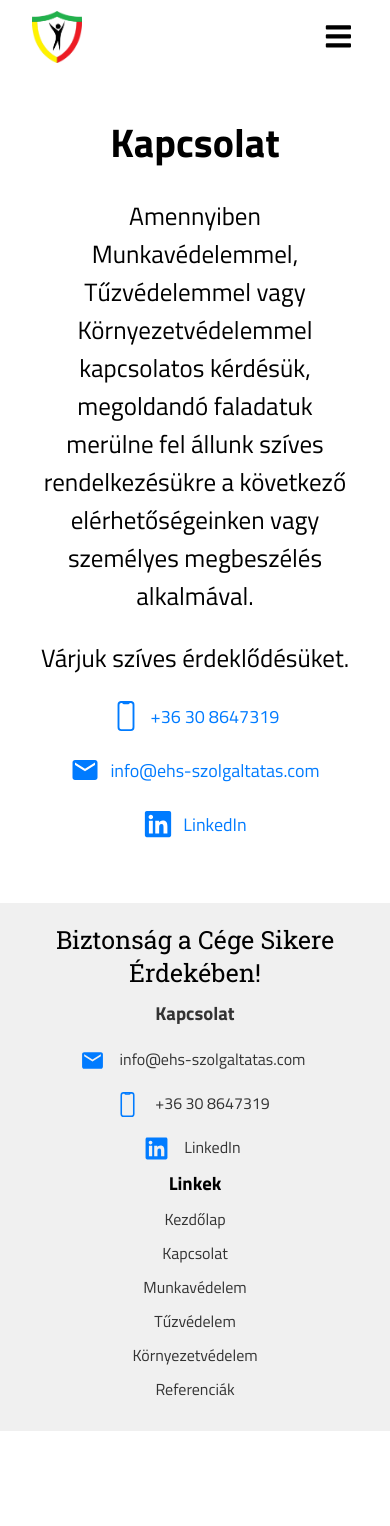
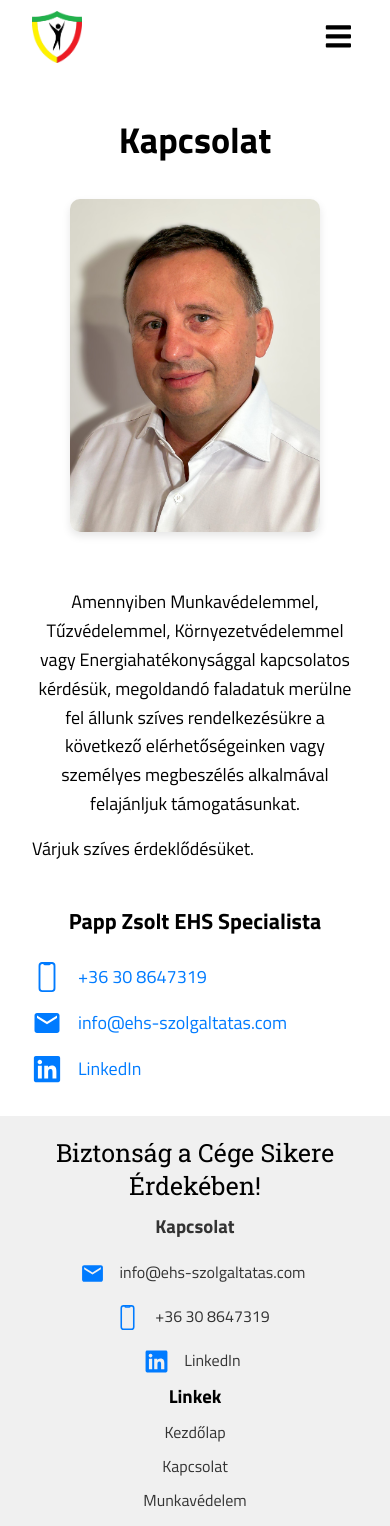
Before and after one commit to pappdanie1/SafetyResponsive, a React (Vite) app: page /kapcsolat in a window 390 px wide. Shown: the top 1526 px of the page. Before the commit the page ends 1431 px from the top, so only its background shows below. Built offline with nearby package versions, Linux system fonts and the light colour scheme.

Commit message:
ENH: new page for environmental protection

```diff
--- a/src/App.jsx
+++ b/src/App.jsx
@@ -39,6 +39,7 @@ import Hulladekkezeles from './pages/Hulladekkezeles'
 import Bevallas from './pages/Bevallas'
 import EPRBevallas from './pages/EPRBevallas'
 import ScrollToTop from  './components/ScrollToTop';
+import Energiahatekonysag from './pages/Energiahatekonysag'
 
 function App() {
     return (
@@ -82,6 +83,7 @@ function App() {
                     <Route path='/hulladekkezeles' element={<Hulladekkezeles />} />
                     <Route path='/kornyezetvedelmi-termekdij-bevallas' element={<Bevallas />} />
                     <Route path='/epr-gyartoi-termekfelelossegi-dij-bevallas' element={<EPRBevallas />} />
+                    <Route path='/energiahatekonysag' element={<Energiahatekonysag />} />
                 </Routes>
                 <Footer />
             </BrowserRouter>
--- a/src/components/About.jsx
+++ b/src/components/About.jsx
@@ -7,7 +7,7 @@ const About = () => {
             <h2 className="about-section__title">Rólunk</h2>
             <p className="about-section__text">
                 Az <strong>EHS szolgáltatást</strong> nyújtó cégünk egy dinamikusan fejlődő vállalkozás, amely <strong>Munkavédelem,
-                Tűzvédelem és a Környezetvédelem</strong> területén nyújt szaktanácsadást, valamint szolgáltatást.<br></br>
+                Tűzvédelem, Környezetvédelem</strong> és az <strong>Energiahatékonyság</strong> területén nyújt szaktanácsadást, valamint szolgáltatást.<br></br>
                 Célunk, hogy <strong>Biztonságos és Környezettudatos</strong> tevékenységgel támogassuk a <strong>Cégek hosszútávú
                 Sikerét</strong>.<br></br>
                 30 éves szakmai tapasztalattal és felsőfokú felkészültséggel rendelkezünk, amely szilárd alapot teremt a jogi szabályozásoknak való maradéktalan megfelelés biztosításához.<br></br>
--- a/src/components/Contact.jsx
+++ b/src/components/Contact.jsx
@@ -5,22 +5,29 @@ import { MdEmail } from "react-icons/md";
 import { FaLinkedin } from "react-icons/fa6";
 
 const Contact = () => {
-
   return (
     <div className="center-section-main">
       <div className="main-contact-section">
         <h2>Kapcsolat</h2>
-            <div className="main-contact-info">
+        <div className="contact-content-container">
+          <div className="contact-text-container">
             <div className="main-name">
               <p>
-                  Amennyiben Munkavédelemmel, Tűzvédelemmel vagy Környezetvédelemmel
+                Amennyiben Munkavédelemmel, Tűzvédelemmel vagy Környezetvédelemmel vagy Energiahatékonysággal
                 kapcsolatos kérdésük, megoldandó feladatuk merülne fel állunk
                 szíves rendelkezésükre a következő elérhetőségeinken vagy
-                  személyes megbeszélés alkalmával.<br></br> Várjuk szíves érdeklődésüket.
+                személyes megbeszélés alkalmával felajánljuk támogatásunkat.<br></br> Várjuk szíves érdeklődésüket.
               </p>
             </div>
+            <div className="main-name-title">
+              <p className="main-name-title">Papp Zsolt EHS Specialista</p>
             </div>
-            <div className="main-contact-info-b" >
+          </div>
+          <div className="selfimg">
+            <img src="/src/assets/pappzsolt.jpg" alt="Papp Zsolt" className="selfie-image" />
+          </div>
+        </div>
+        <div className="main-contact-info-b">
           <div className="main-phone">
             <IoPhonePortraitOutline className="main-icon" />
             <a href="tel:+36308647319">+36 30 8647319</a>
@@ -39,4 +46,4 @@ const Contact = () => {
   );
 }
 
-export default Contact
+export default Contact;
--- a/src/css/ContactUs.css
+++ b/src/css/ContactUs.css
@@ -2,80 +2,132 @@
     display: flex;
     justify-content: center;
     align-items: center;
-    height: 100%;
+    min-height: 100%;
     padding: 2rem;
     background-color: #ffffff;
 }
 
 .contact-us-section {
     width: 100%;
-    max-width: 800px;
+    max-width: 1200px;
+}
+
+.contact-us-section h1 {
+    margin-bottom: 2rem;
+    font-size: 45px;
     text-align: center;
 }
 
-.contact-us-section h1 {
-    margin-bottom: 1.5rem;
-    font-size: 45px;
+.contact-content-wrapper {
+    display: flex;
+    flex-wrap: wrap;
+    justify-content: center;
+    align-items: flex-start;
+    gap: 3rem;
+}
+
+.contact-text-content {
+    flex: 1;
+    min-width: 300px;
+    max-width: 700px;
+}
+
+.contact-image-wrapper {
+    flex: 0 0 300px;
+    display: flex;
+    justify-content: center;
+}
+
+.contact-selfie {
+    width: 100%;
+    max-width: 300px;
+    height: auto;
+    border-radius: 10px;
+    box-shadow: 0 4px 8px rgba(0, 0, 0, 0.1);
+    object-fit: cover;
+    aspect-ratio: 3/4;
 }
 
 .contact-us-item p {
-    font-size: 25px;
+    font-size: 20px;
+    line-height: 1.6;
+    margin-bottom: 1rem;
+    text-align: left;
 }
 
-.contact-us-subsection {
-    margin-bottom: 2rem;
+.contact-person-title {
+    margin: 1.5rem 0;
 }
 
-.contact-us-info {
+.contact-person-title p {
+    font-size: 22px;
+    font-weight: bold;
+    text-align: left;
+}
+
+.contact-info-items {
     display: flex;
     flex-direction: column;
-    gap: 1.5rem;
+    gap: 1rem;
 }
 
 .contact-us-item {
     display: flex;
     align-items: center;
-    justify-content: center;
-    text-align: center;
+    gap: 1rem;
 }
 
 .contact-us-icon {
-    font-size: 50px;
+    font-size: 30px;
     color: #007bff;
-    margin-right: 10px;
+    flex-shrink: 0;
 }
 
-.contact-us-label-us {
-    font-size: 20px;
-    font-weight: bold;
-    margin-right: 5px;
-}
-
-.contact-us-info a {
+.contact-us-item a {
     color: #007bff;
     text-decoration: none;
     transition: color 0.2s ease-in-out;
     font-size: 20px;
 }
 
-.contact-us-info a:hover {
+.contact-us-item a:hover {
     color: #0056b3;
 }
 
-@media (max-width: 425px) {
-    .contact-us-section h1 {
-        font-size: 40px;
+@media (max-width: 768px) {
+    .contact-content-wrapper {
+        flex-direction: column-reverse;
+        align-items: center;
+        gap: 2rem;
     }
 
-    .contact-us-icon {
-        font-size: 30px;
+    .contact-image-wrapper {
+        margin-bottom: 1.5rem;
     }
 
-    .contact-us-label-us {
+    .contact-us-item p {
+        text-align: center;
+    }
+
+    .contact-person-title p {
+        text-align: center;
+    }
+}
+
+@media (max-width: 480px) {
+    .contact-us-section h1 {
+        font-size: 36px;
+    }
+
+    .contact-us-item p {
         font-size: 18px;
     }
 
-    .contact-us-info a {
+    .contact-us-item a {
         font-size: 18px;
     }
+
+    .contact-selfie {
+        max-width: 250px;
+    }
 }
--- a/src/pages/ContactUs.jsx
+++ b/src/pages/ContactUs.jsx
@@ -3,32 +3,41 @@ import { IoPhonePortraitOutline } from "react-icons/io5";
 import { MdEmail } from "react-icons/md";
 import { FaLinkedin } from "react-icons/fa6";
 import '../css/ContactUs.css';
+import selfieImage from '../assets/pappzsolt.jpg';
 
 const ContactUs = () => {
     return (
         <div className="contact-us-container">
             <section className="contact-us-section">
                 <h1>Kapcsolat</h1>
-                <div className="contact-us-subsection">
-                    <div className="contact-us-info">
+                <div className="contact-content-wrapper">
+                    <div className="contact-text-content">
                         <div className="contact-us-item">
-                            <p>Amennyiben Munkavédelemmel, Tűzvédelemmel vagy Környezetvédelemmel kapcsolatos kérdésük, megoldandó faladatuk merülne fel állunk szíves rendelkezésükre a következő elérhetőségeinken vagy személyes megbeszélés alkalmával.</p>
+                            <p>Amennyiben Munkavédelemmel, Tűzvédelemmel, Környezetvédelemmel vagy Energiahatékonysággal kapcsolatos kérdésük, megoldandó faladatuk merülne fel állunk szíves rendelkezésükre a következő elérhetőségeinken vagy személyes megbeszélés alkalmával felajánljuk támogatásunkat.</p>
                         </div>
                         <div className="contact-us-item">
                             <p>Várjuk szíves érdeklődésüket.</p>
                         </div>
+                        <div className="contact-person-title">
+                            <p>Papp Zsolt EHS Specialista</p>
+                        </div>
+                        <div className="contact-info-items">
                             <div className="contact-us-item">
                                 <IoPhonePortraitOutline className="contact-us-icon" />
-                            <a className="contact-us-info" href="tel:+36308647319">+36 30 8647319</a>
+                                <a href="tel:+36308647319">+36 30 8647319</a>
                             </div>
                             <div className="contact-us-item">
                                 <MdEmail className="contact-us-icon" />
-                            <a className="contact-us-info" href="mailto:info@ehs-szolgaltatas.com">info@ehs-szolgaltatas.com</a>
+                                <a href="mailto:info@ehs-szolgaltatas.com">info@ehs-szolgaltatas.com</a>
                             </div>
                             <div className="contact-us-item">
-                            <FaLinkedin  className="contact-us-icon" />
-                            <a className="contact-us-info" href="https://www.linkedin.com/in/zsolt-papp-8270582b4/">LinkedIn</a>
+                                <FaLinkedin className="contact-us-icon" />
+                                <a href="https://www.linkedin.com/in/zsolt-papp-8270582b4/">LinkedIn</a>
                             </div>
+                        </div>
+                    </div>
+                    <div className="contact-image-wrapper">
+                        <img src={selfieImage} alt="Papp Zsolt" className="contact-selfie" />
                     </div>
                 </div>
             </section>
--- /dev/null
+++ b/src/pages/Energiahatekonysag.jsx
@@ -0,0 +1,93 @@
+import React from "react";
+import { IoCheckmarkCircle } from "react-icons/io5";
+
+
+const Energiahatekonysag = () => {
+
+    return (
+        <div className="container">
+            <section className="section">
+                <div className="subsection">
+                    <div className="content-wrapper">
+                        <div className="image-container">
+                            <img
+                                src="/src/assets/energiahatekonysag.jpg"
+                                alt="Energiahatekonysag"
+                                className="image"
+                            />
+                        </div>
+                        <div className="text-container">
+                            <h2>Energiahatékonyság</h2>
+                            <p className="subsection-content">
+                                Az energiahatékonyság hozzájárul ahhoz, hogy kevesebb energiát használunk ugyanazon feladat
+                                elvégzésére, ezáltal csökkentve a pazarlást és a környezeti terhelést. Ez elérhető például modern,
+                                alacsony fogyasztású gépek, LED világítás vagy hőszigetelés alkalmazásával. Az energiahatékonyság
+                                nemcsak az energiaköltségeket csökkenti, hanem hozzájárul a fenntarthatóbb jövőhöz is.
+                            </p>
+                            <h2 className="subsection-content">
+                                Energetikai Szakreferensi tevékenységük során a következőket biztosítjuk:
+                            </h2>
+                            <ul className="custom-list">
+                                <li><strong>2015. évi LVII. törvény alapján az alábbi tevékenységek elvégzése:</strong></li>
+                                <li>
+                                    <IoCheckmarkCircle className="check-icon" />
+                                    Figyelemmel kísérése a Megbízó energiafelhasználásának változásainak, valamint az energiahatékonysági intézkedések megvalósításának.
+                                </li>
+                                <li>
+                                    <IoCheckmarkCircle className="check-icon" />
+                                    A berendezések, technológiai folyamatok vonatkozásában az energetikai folyamatok, megtakarítások nyomon követése érdekében alkalmazott almérők mérési adatainak nyilvántartása és azoknak a jelentésben való feltüntetése.
+                                </li>
+                                <li>
+                                    <IoCheckmarkCircle className="check-icon" />
+                                    A tevékenységéről a törvény végrehajtására kiadott kormányrendeletben meghatározott tartalmú és rendszerességű jelentés adása a Megbízó számára.
+                                </li>
+                                <li>
+                                    <IoCheckmarkCircle className="check-icon" />
+                                    Közreműködés a törvény 22/C. §-a szerinti jelentés elkészítésében.
+                                </li>
+                                <li>
+                                    <IoCheckmarkCircle className="check-icon" />
+                                    Részvétel a gazdálkodó szervezet alkalmazottai energiahatékonysági szemléletének kialakításában.
+                                </li>
+                            </ul>
+
+                            <ul className="custom-list">
+                                <li><strong>A 122/2015. (V. 26.) Korm. rendelet alapján:</strong></li>
+                                <li>
+                                    <IoCheckmarkCircle className="check-icon" />
+                                    Szakmai megfigyelőként és tanácsadóként részvétel a rendszeres energetikai auditálás lefolytatásában, valamint az EN ISO 50001 szabvány szerinti energiagazdálkodási rendszer kialakításában és működésének figyelemmel kísérésében.
+                                </li>
+                                <li>
+                                    <IoCheckmarkCircle className="check-icon" />
+                                    Javaslatok megfogalmazása energiahatékony üzemeltetési megoldásokkal, energiahatékonysági fejlesztési lehetőségekkel kapcsolatban.
+                                </li>
+                                <li>
+                                    <IoCheckmarkCircle className="check-icon" />
+                                    Gondoskodás a végrehajtott energiahatékonysági fejlesztések, alkalmazott üzemeltetési megoldások által elért energiamegtakarítási eredmények kimutatásáról.
+                                </li>
+                                <li>
+                                    <IoCheckmarkCircle className="check-icon" />
+                                    A Megbízó számára havi jelentés készítése a tevékenységről, a Megbízó tárgyhavi energiafogyasztásának mértékéről és annak értékeléséről a korábbi fogyasztási adatok, beruházások, fejlesztések, valamint egyéb körülmények tükrében.
+                                </li>
+                                <li>
+                                    <IoCheckmarkCircle className="check-icon" />
+                                    Összefoglaló éves jelentést készítése a Megbízó számára készített havi jelentések alapján a havi jelentésekkel érintett évet követő év május 15-ig a végrehajtott energiahatékonysági fejlesztések, alkalmazott üzemeltetési megoldások által elért energiamegtakarítási eredményekről, amelyet a Megbízó május 31-ig honlapján közzétesz.
+                                </li>
+                                <li>
+                                    <IoCheckmarkCircle className="check-icon" />
+                                    Ellátása az energia beszerzéssel, energiabiztonsággal, energiahatékonysággal kapcsolatos, hatáskörébe utalt feladatoknak.
+                                </li>
+                                <li>
+                                    <IoCheckmarkCircle className="check-icon" />
+                                    Értékelése az energiafelhasználás mérésének, és – ha energiahatékonysági szempontból indokolt – javaslat tétele ideiglenes vagy végleges jelleggel telepítendő mérőeszközök, almérők felszerelésére, mérés-felügyeleti rendszer bevezetésére, továbbá, ha energiahatékonysági szempontból indokolt, mérési terv készítése.
+                                </li>
+                            </ul>
+                        </div>
+                    </div>
+                </div>
+            </section>
+        </div>
+    );
+}
+
+export default Energiahatekonysag;
--- a/src/pages/EnvironmentalProtection.jsx
+++ b/src/pages/EnvironmentalProtection.jsx
@@ -36,6 +36,9 @@ const EnvironmentalProtection = () => {
                 <Link to="/epr-gyartoi-termekfelelossegi-dij-bevallas">
                     <SafetyCard head={"EPR gyártói termékfelelőségi díj bevallás"} img={"/src/assets/epr.jpg"} />
                 </Link>
+                <Link to="/energiahatekonysag">
+                    <SafetyCard head={"Energiahatékonyság"} img={"/src/assets/energiahatekonysag.jpg"} />
+                </Link>
             </div>
         </div>
     );
--- a/src/pages/IdoszakosFelulvizsgalatok.jsx
+++ b/src/pages/IdoszakosFelulvizsgalatok.jsx
@@ -29,6 +29,10 @@ const IdoszakosFelulvizsgalatok = () => {
                                 nyilvántartunk és elvégzünk:
                             </p>
                             <ul className="custom-list">
+                                <li>
+                                    <IoCheckmarkCircle className="check-icon" />
+                                    Emelőgépek időszakos vizsgálatai (Fővizsgálat, Szerkezeti vizsgálat, Időszakos Biztonsági vizsgálat)
+                                </li>
                                 <li>
                                     <IoCheckmarkCircle className="check-icon" />
                                     Létrák időszakos felülvizsgálata, dokumentálása
```
Also changed, not shown: src/css/Contact.css (+84 -48 lines), src/assets/energiahatekonysag.jpg (added), src/assets/pappzsolt.jpg (added). Lines whose indentation alone changed are shown as unchanged.
